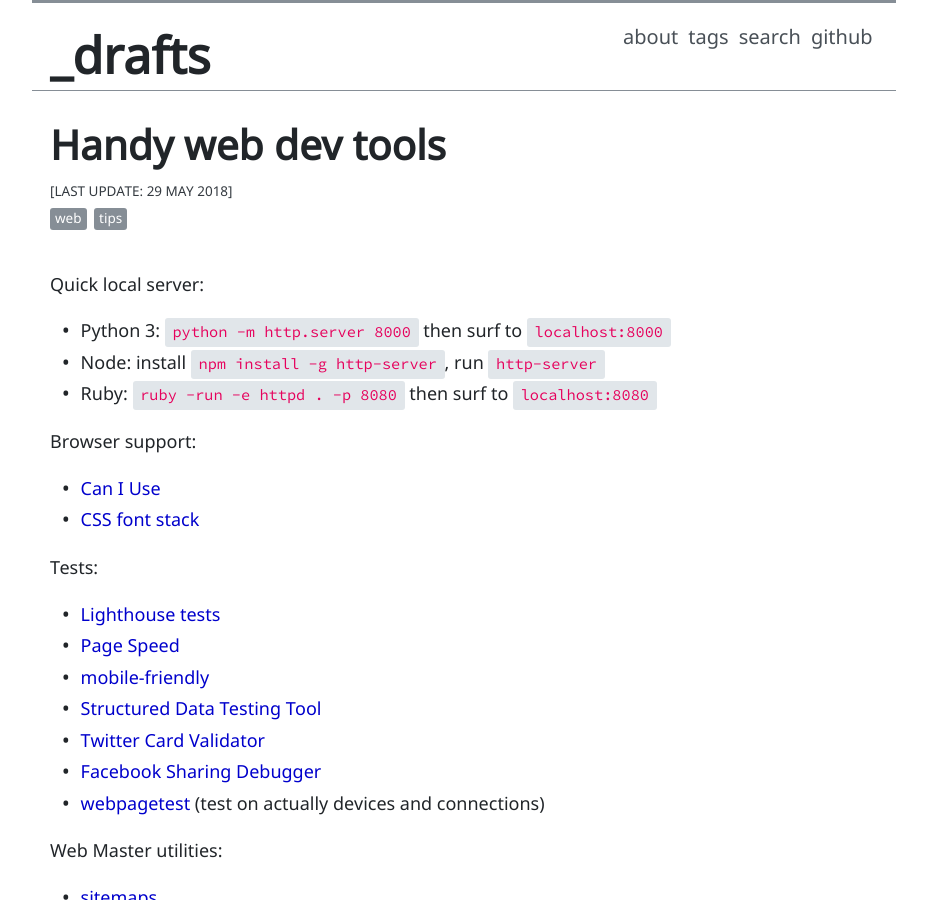
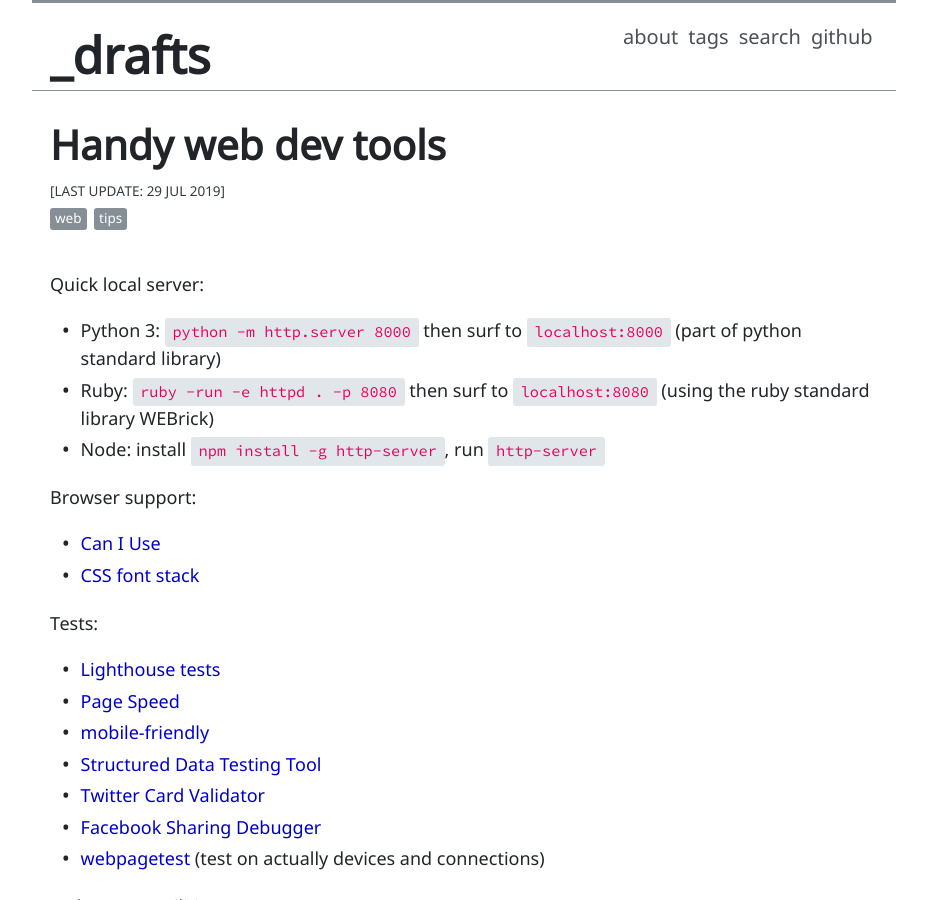
Before and after one commit to evanwill/_drafts, a Jekyll site: the page built from _notes/web-dev.md, in a window 1280 px wide and 900 px high. Shown: the whole window, without its empty margins (176-1103 px from the left). Built offline with Jekyll 4.4.1, drawn with Linux system fonts in a browser that asks for light colours.

Commit message:
lil updates

```diff
--- a/_notes/web-dev.md
+++ b/_notes/web-dev.md
@@ -2,14 +2,14 @@
 title: Handy web dev tools
 layout: post
 tags: [web, tips]
-date: 2018-05-29
+date: 2019-07-29
 ---
 
 Quick local server:
 
-- Python 3: `python -m http.server 8000` then surf to `localhost:8000`
+- Python 3: `python -m http.server 8000` then surf to `localhost:8000` (part of python standard library)
+- Ruby: `ruby -run -e httpd . -p 8080` then surf to `localhost:8080` (using the ruby standard library WEBrick)
 - Node: install `npm install -g http-server`, run `http-server`
-- Ruby: `ruby -run -e httpd . -p 8080` then surf to `localhost:8080`
 
 Browser support:
 
@@ -69,9 +69,9 @@ Image optimize:
 
 Reference:
 
-- [web.dev](https://web.dev/learn)
 - [MDN web docs](https://developer.mozilla.org/en-US/)
 - [w3schools](https://www.w3schools.com/)
+- [web.dev](https://web.dev/learn)
 
 JQuery?
 
```
Also changed, not shown: _notes/vs-code.md (+1 -0 lines).
